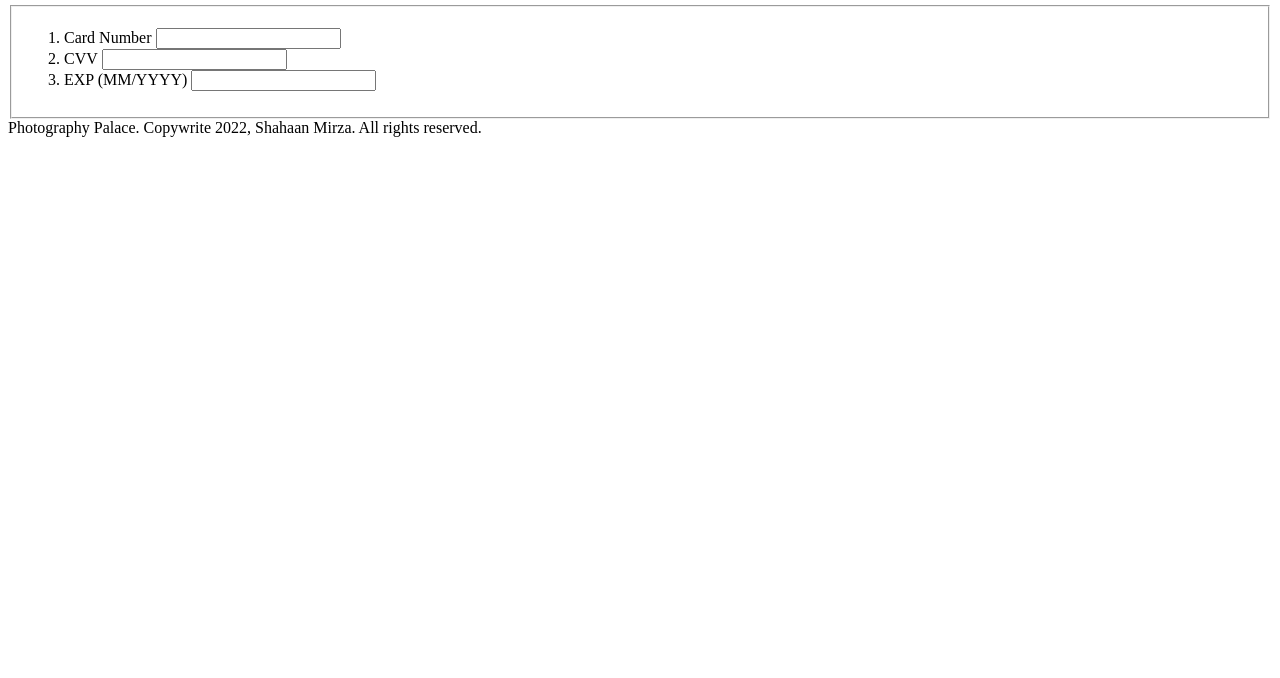
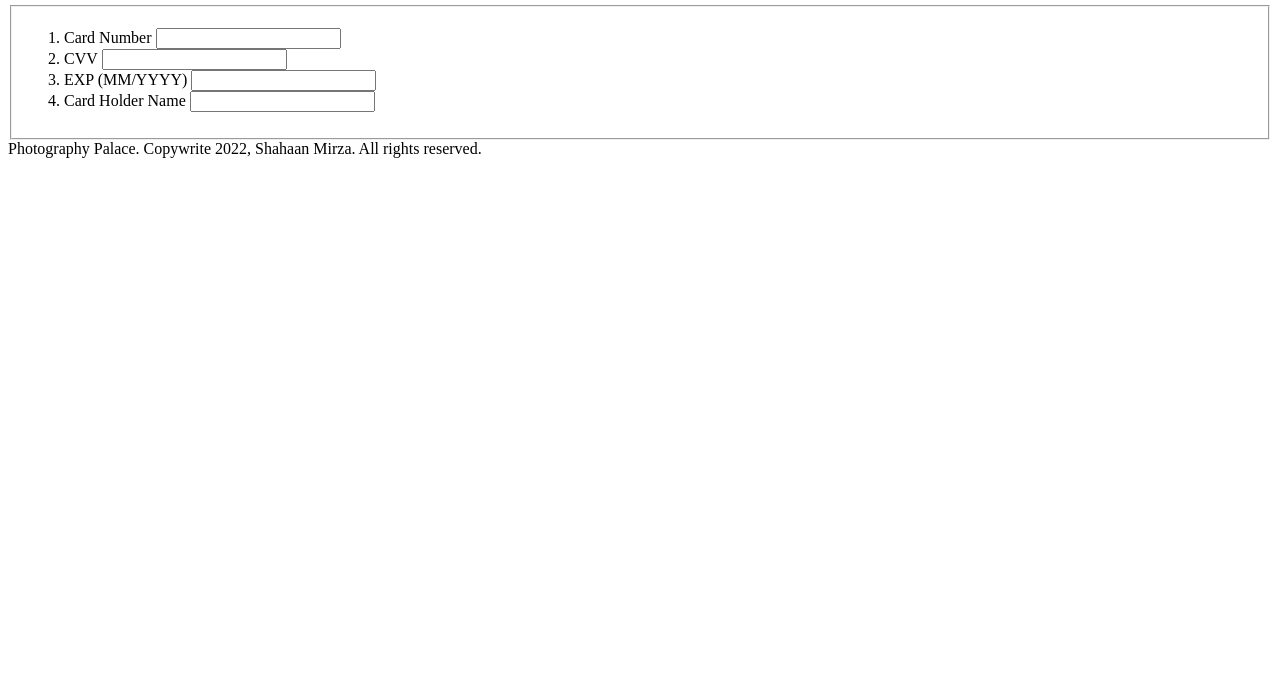
Before and after one commit to shahaanmirza/ShippingAndPaymentForm, a plain HTML site: page payment/index.html in a window 1280 px wide. Shown: the part 122-800 px from the top of the page. Drawn offline with Linux system fonts and the light colour scheme; files whose address does not match are found by name.

Commit message:
Add cardowner label and input

```diff
--- a/payment/index.html
+++ b/payment/index.html
@@ -28,6 +28,10 @@
               <label for="expirationdate">EXP (MM/YYYY)</label>
               <input type="text" name="expirationdate" id="expirationdate" maxlength="7" required>
             </li>
+            <li>
+              <label for="cardowner">Card Holder Name</label>
+              <input type="text" name="cardowner" id="cardowner" required>
+            </li>
           </ol>
         </fieldset>
       </form>
```
